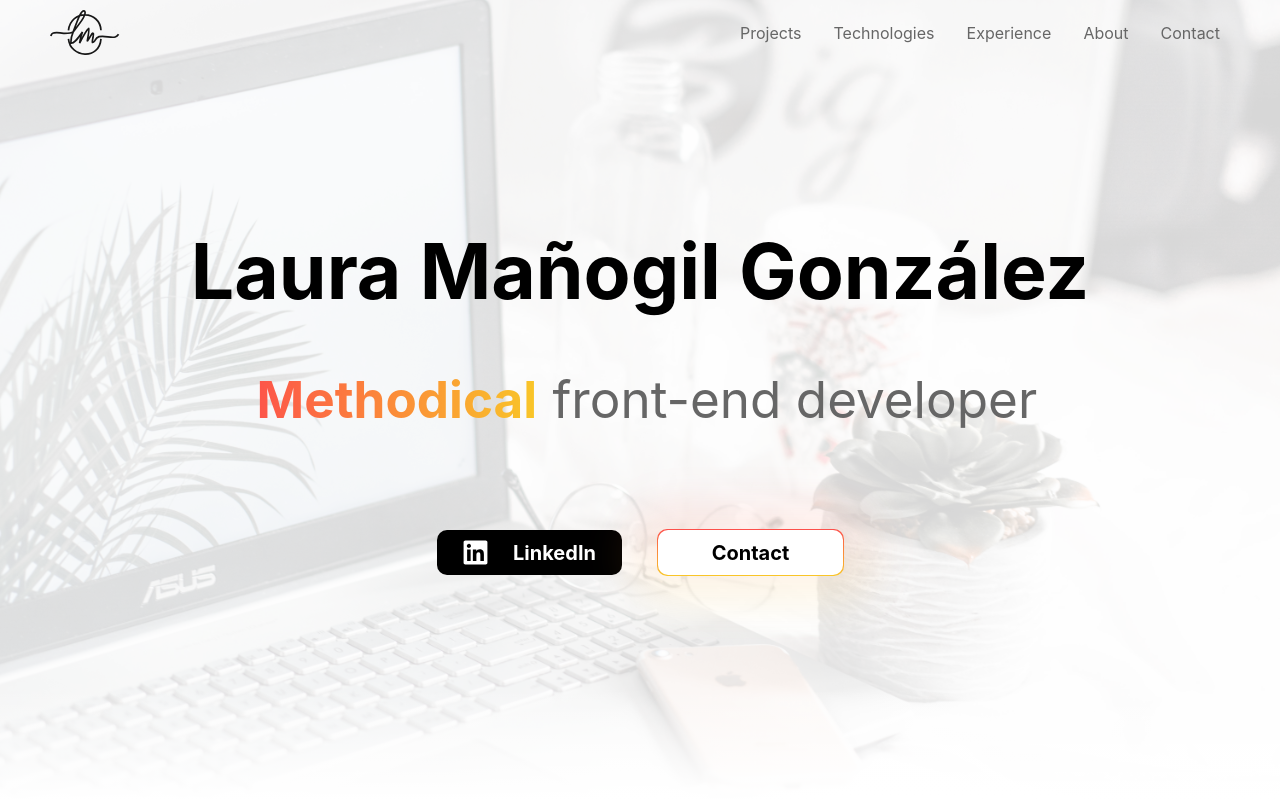
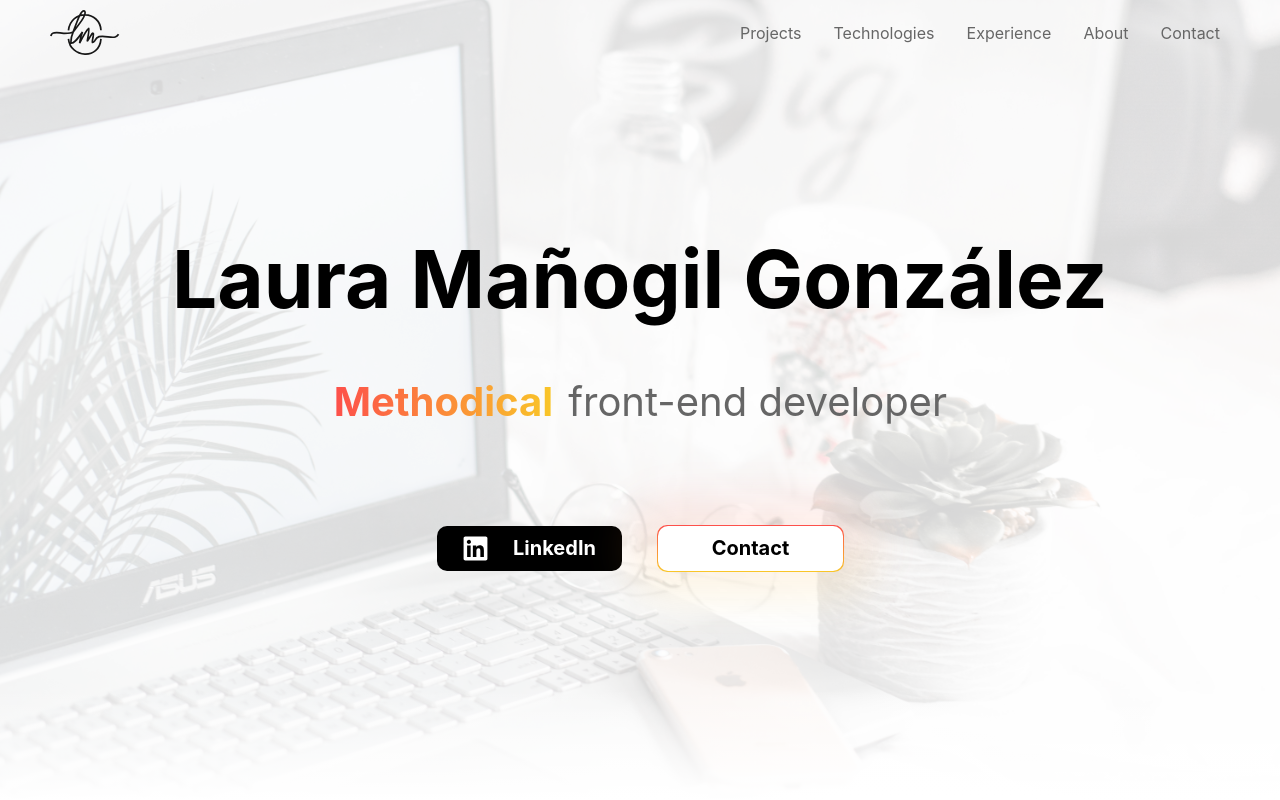
Before and after one commit to LauraMG12/Portfolio-v2, a Vue app: page / in a window 1280 px wide. Shown: the top 800 px of the page. Built offline with nearby package versions, Linux system fonts and the light colour scheme.

Commit message:
Fix banner responsiveness

```diff
--- a/src/components/HomePage.vue
+++ b/src/components/HomePage.vue
@@ -79,6 +79,7 @@ setInterval(() => {
     align-items: center;
     margin-top: calc(50vh - (v-bind(homeContentHeight) / 2));
     gap: 50px;
+    white-space: nowrap;
     @media screen and (max-width: $breackpoint-small) {
       gap: 35px;
     }
@@ -95,13 +96,16 @@ setInterval(() => {
       }
 
       & .subtitle-highlight {
-        width: 23vmax;
+        width: 220px;
         margin-right: 0.95rem;
         text-align: end;
         @media screen and (max-width: $breackpoint-small) {
           margin-right: 0.55rem;
           width: 37vmin;
           text-align: center;
+        }
+        @media screen and (max-width: $breackpoint-large) {
+          width: 23vmax;
         }
 
         & h2 {
--- a/src/styles/partials/_global.scss
+++ b/src/styles/partials/_global.scss
@@ -26,6 +26,9 @@ h1 {
   @media screen and (max-width: $breackpoint-small) {
     font-size: $font-size-h1-mobile-adaptable;
   }
+  @media screen and (min-width: $breackpoint-large) {
+    font-size: $font-size-h1;
+  }
 }
 
 h2 {
@@ -35,6 +38,9 @@ h2 {
   font-weight: $font-weight-normal;
   @media screen and (max-width: $breackpoint-small) {
     font-size: $font-size-h2-mobile-adaptable;
+  }
+  @media screen and (min-width: $breackpoint-large) {
+    font-size: $font-size-h2;
   }
   &.section-title {
     color: $grey-dark;
--- a/src/styles/partials/_variables.scss
+++ b/src/styles/partials/_variables.scss
@@ -47,12 +47,12 @@ $font-primary: Inter, sans-serif;
 $font-weight-normal: 400;
 $font-weight-bold: 700;
 
-// $font-size-h1: 5rem;
-$font-size-h1-desktop-adaptable: 6vmax;
+$font-size-h1: 5rem;
+$font-size-h1-desktop-adaptable: 5vmax;
 $font-size-h1-mobile-adaptable: 7vmin;
 
-// $font-size-h2: 2.5rem;
-$font-size-h2-desktop-adaptable: 4vmax;
+$font-size-h2: 2.5rem;
+$font-size-h2-desktop-adaptable: 3.5vmax;
 $font-size-h2-mobile-adaptable: 6vmin;
 
 $font-size-h2-section-title: 3.5rem;
```
